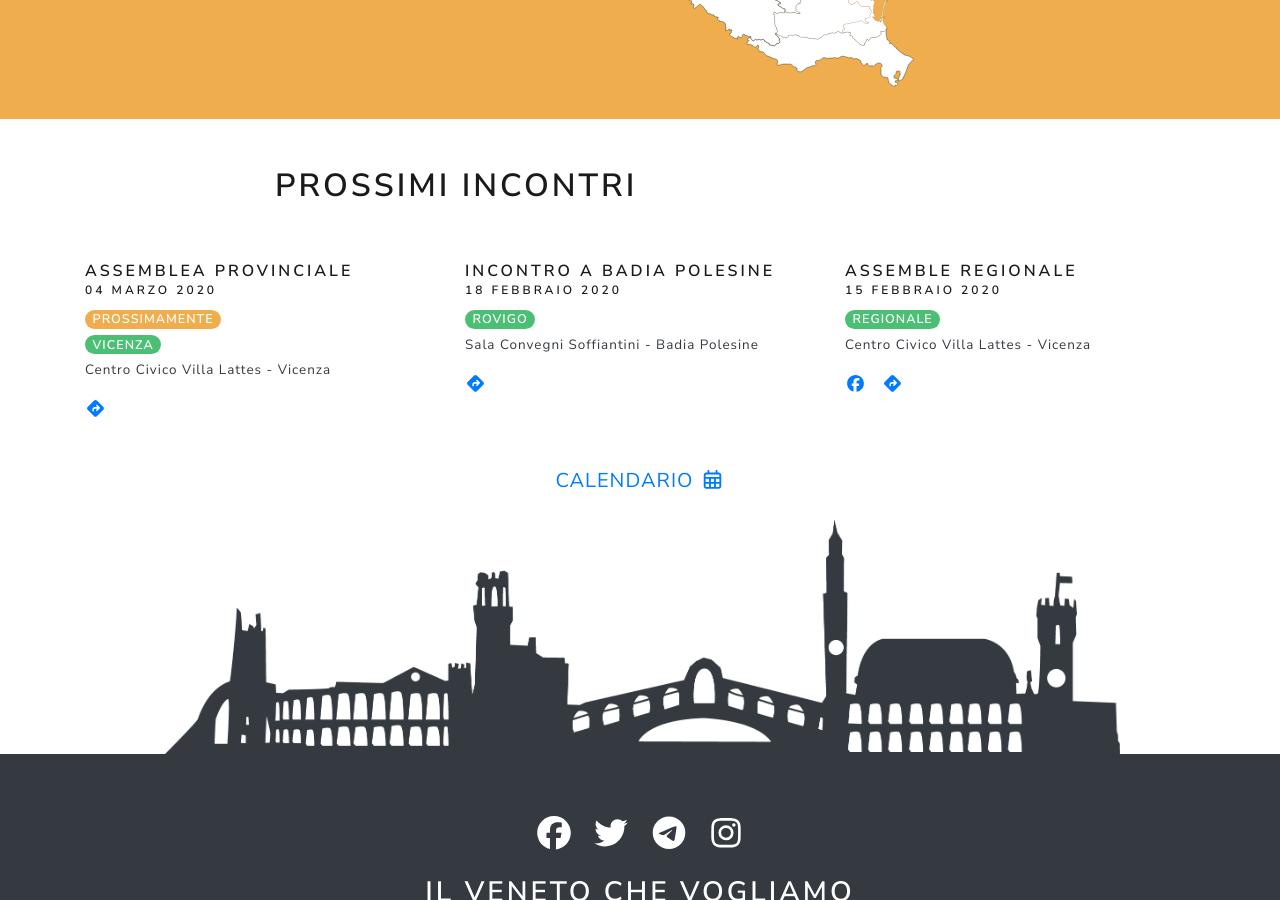
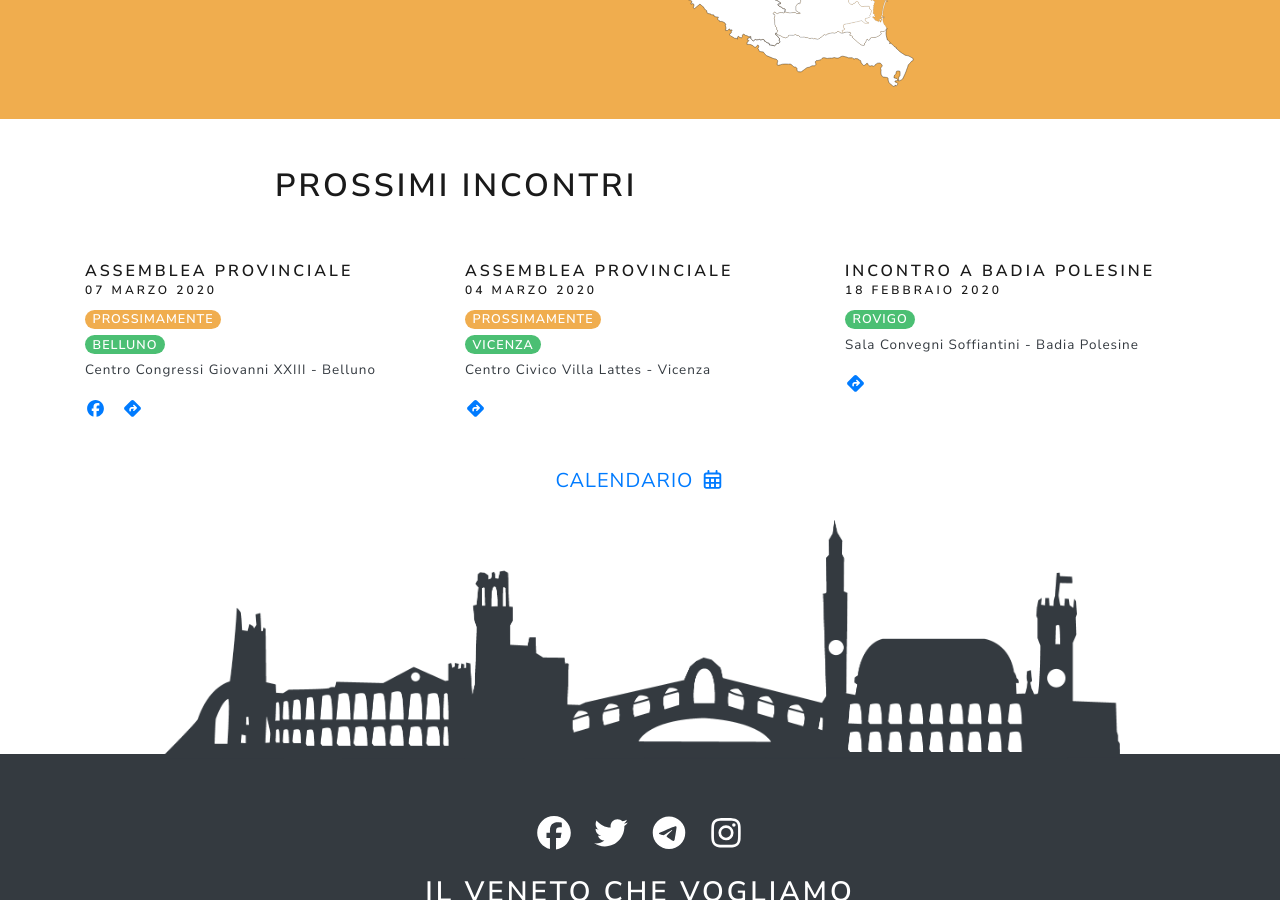
Before and after one commit to venetochevogliamo/venetochevogliamo.it, a Jekyll site: the page built from index.html, in a window 1280 px wide and 900 px high, scrolled down 1300 px. Built offline with Jekyll 4.4.1, drawn with Linux system fonts in a browser that asks for light colours; nearby versions of some CDN libraries; library files that are not in the unit come from our copies; comment, search, counter and statistics services are not loaded.

Commit message:
Add assemblea bl

```diff
--- a/_data/events.yml
+++ b/_data/events.yml
@@ -108,3 +108,9 @@
   provincia: Vicenza
   location: Centro Civico Villa Lattes - Vicenza
   indirizzo: Via Paolo Thaon Di Revel, 44 - Vicenza
+- date: 2020-03-07 18:00
+  name: Assemblea Provinciale
+  provincia: Belluno
+  location: Centro Congressi Giovanni XXIII - Belluno
+  indirizzo: Piazza G. Piloni, 11 - Belluno
+  fb: https://www.facebook.com/events/196723758358808/
```
